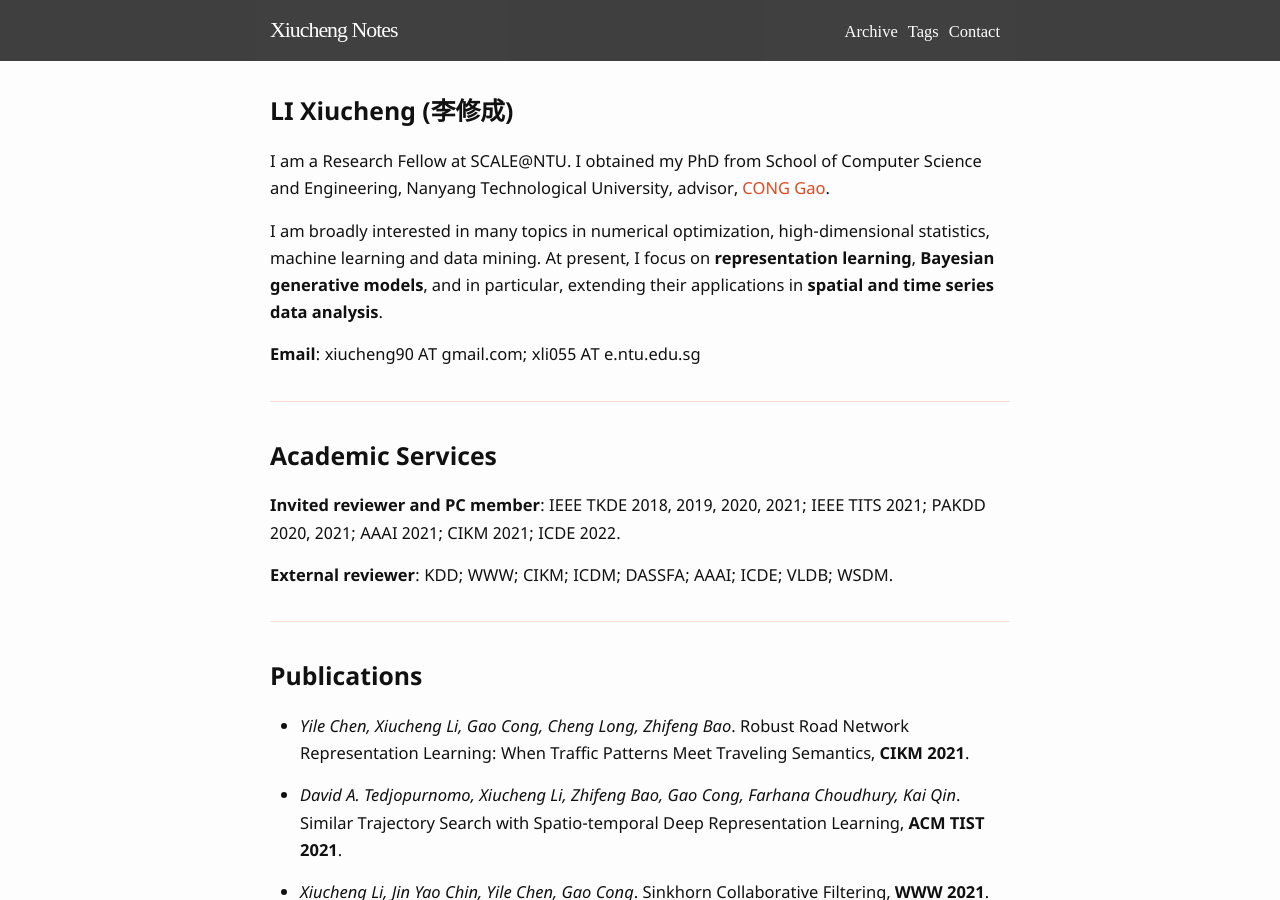
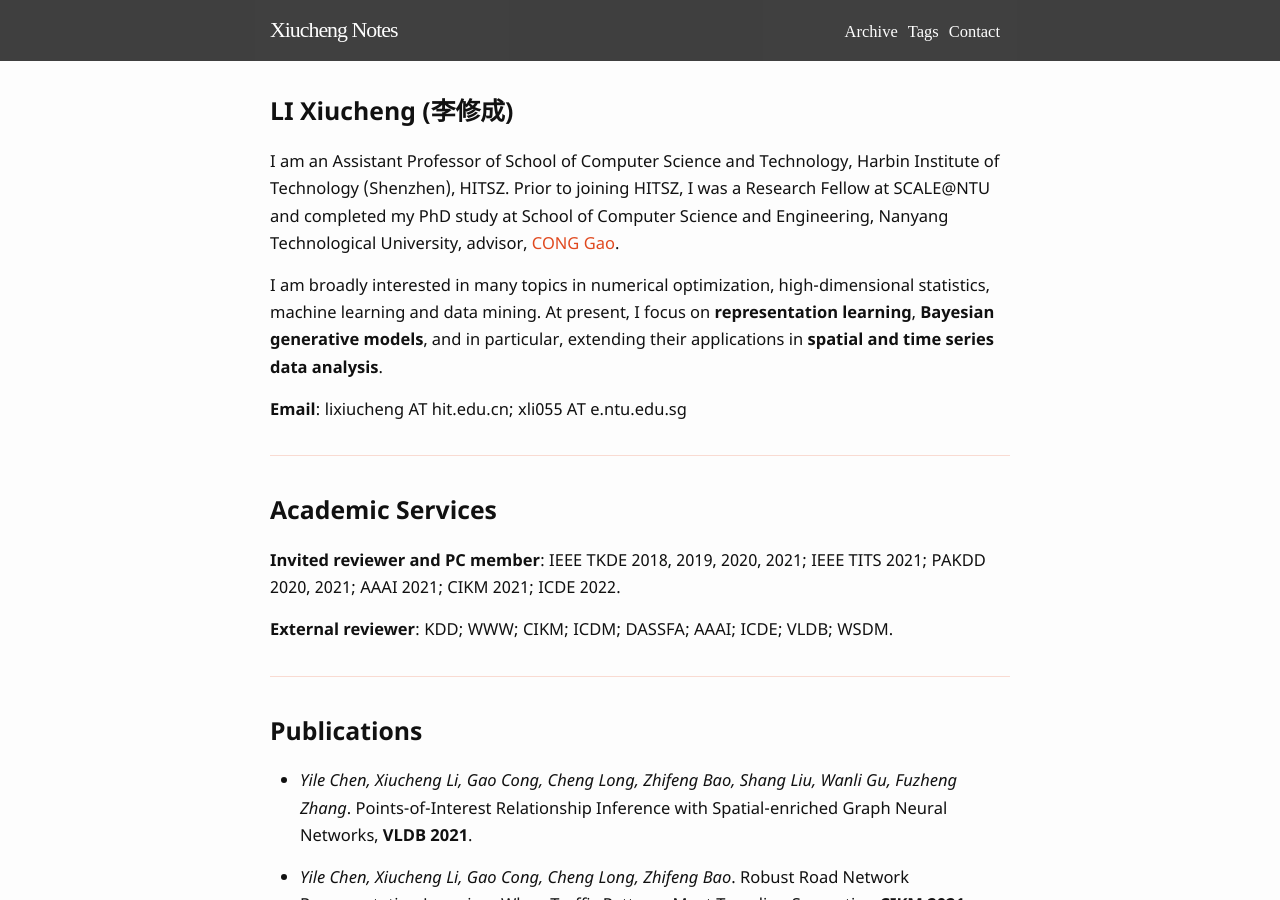
Before and after one commit to boathit/boathit.github.io, a Jekyll site: the page built from contact.md, in a window 1280 px wide and 900 px high. Built offline with Jekyll 4.4.1, drawn with Linux system fonts in a browser that asks for light colours; some web fonts are replaced; our own code applies the rules of GitHub Pages for plain Markdown files.

Commit message:
update contact

```diff
--- a/contact.md
+++ b/contact.md
@@ -4,11 +4,11 @@ layout: default
 
 ## LI Xiucheng (李修成)
 
-I am a Research Fellow at SCALE@NTU. I obtained my PhD from School of Computer Science and Engineering, Nanyang Technological University, advisor, [CONG Gao](https://personal.ntu.edu.sg/gaocong).
+I am an Assistant Professor of School of Computer Science and Technology, Harbin Institute of Technology (Shenzhen), HITSZ. Prior to joining HITSZ, I was a Research Fellow at SCALE@NTU and completed my PhD study at School of Computer Science and Engineering, Nanyang Technological University, advisor, [CONG Gao](https://personal.ntu.edu.sg/gaocong).
 
 I am broadly interested in many topics in numerical optimization, high-dimensional statistics, machine learning and data mining.  At present, I focus on **representation learning**, **Bayesian generative models**, and in particular, extending their applications in **spatial and time series data analysis**.
 
-**Email**: xiucheng90 AT gmail.com; xli055 AT e.ntu.edu.sg
+**Email**: lixiucheng AT hit.edu.cn; xli055 AT e.ntu.edu.sg
 
 ---
 
@@ -21,6 +21,8 @@ I am broadly interested in many topics in numerical optimization, high-dimension
 ---
 
 ## Publications
+
+- *Yile Chen, Xiucheng Li, Gao Cong, Cheng Long, Zhifeng Bao, Shang Liu, Wanli Gu, Fuzheng Zhang*. Points-of-Interest Relationship Inference with Spatial-enriched Graph Neural Networks, **VLDB 2021**.
 
 - *Yile Chen, Xiucheng Li, Gao Cong, Cheng Long, Zhifeng Bao*. Robust Road Network Representation Learning: When Traffic Patterns Meet Traveling Semantics, **CIKM 2021**.
 
```
